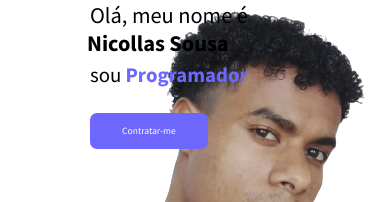
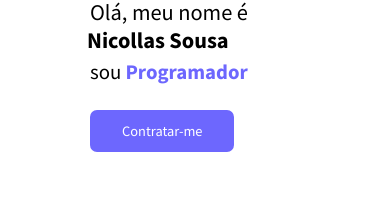
Before and after one commit to nicollassousa/portifolio, a plain HTML site: page index.html in a window 390 px wide. Shown: the part 347-549 px from the top of the page. Drawn offline with nearby package versions, Linux system fonts and the light colour scheme.

Commit message:
Portifólio14

```diff
--- a/style.css
+++ b/style.css
@@ -5,6 +5,7 @@
     margin: 0;
     box-sizing: border-box;
     text-decoration: none;
+
 }
 .max-width{
     max-width: 1300px;
@@ -91,7 +92,7 @@
     background: #6D67FE;
     color: #fff;
     font-size: 1em;
-    padding: 12px 36px;
+    padding: 10px 40px;
     margin-top: 20px;
     border-radius: 7px;
     border: 2px solid #6D67FE;
@@ -205,8 +206,8 @@ section{
         height: 400px;
     }
     .home .home-content a{
-        font-size: .9em;
-        padding: 10px 30px;
+        font-size: 1em;
+        padding: 10px 40px;
     }
 
 }
@@ -218,6 +219,10 @@ section{
         font-size: .9em;
         padding: 10px 30px;
     }
+    .home .home-content a{
+        font-size: 1.1em;
+        padding: 10px 30px;
+    }
 
 }
 @media (max-width: 991px){
@@ -227,6 +232,9 @@ section{
 
 }
 @media (max-width: 947px){
+    .home{
+        background-image: none;
+    }
     .menu-btn{
         color: #000;
         font-size: 25px;
@@ -289,14 +297,17 @@ section{
     font-size: 1.5em;
     }
     .home .home-content a{
-        font-size: .6em;
-        padding: 10px 30px;
+        font-size: 1em;
+        padding: 10px 40px;
     }
     .about .about-content .column{
         width: 50%;
     }
 }
 @media (max-width: 690px){
+    .home{
+        background-image: none;
+    }
     .menu-btn{
         color: #000;
         font-size: 25px;
@@ -310,6 +321,10 @@ section{
         list-style: none;
         padding-top: 15px;
     }
+    .home .home-content a{
+        font-size: 1em;
+        padding: 10px 35px;
+    }
 
     .home .home-content .text-2{
         font-size: 1.5em;
@@ -321,6 +336,9 @@ section{
     }
 }
 @media (max-width: 500px){
+    .home{
+        background-image: none;
+    }
     .menu-btn{
         display: block;
         z-index: 999;
@@ -342,6 +360,10 @@ section{
         position: absolute;
 
     }
+    .home .home-content a{
+        font-size: .9em;
+        padding: 10px 30px;
+    }
 
     .home .home-content .text-2{
         font-size: 1.4em;
```
